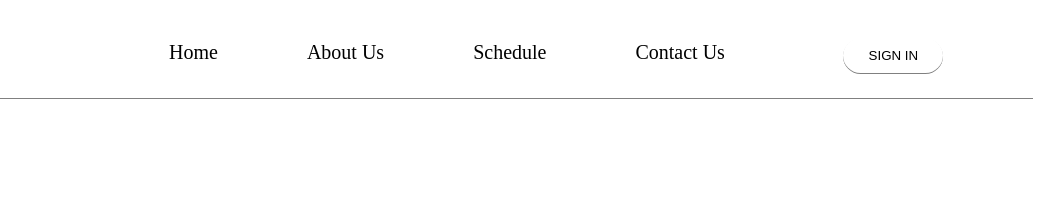
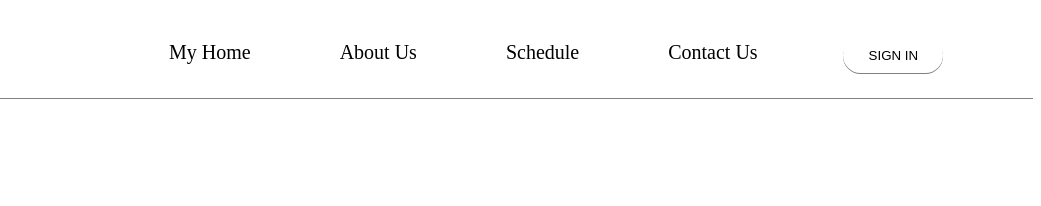
Before and after one commit to Sahil8383/Meeting-Scheduler, a plain HTML site: page index.html in a window 1280 px wide. Shown: the top 206 px of the page, 239-1280 px from the left. Drawn offline with Linux system fonts and the light colour scheme.

Commit message:
Home change

```diff
--- a/index.html
+++ b/index.html
@@ -15,7 +15,7 @@
         <div class="logo"><img class="logoimg" src="/Img/finallogo.png"> </div>
         <div class="navlist">
             <ul>
-                <li><a class="href" href="index.html">Home</a></li>
+                <li><a class="href" href="index.html">My  Home</a></li>
                 <li><a href="#AboutusSection">About Us</a></li>
                 <li><a class="href" href="scedule.html">Schedule</a></li>
                 <li><a href="#">Contact Us</a></li>
```
